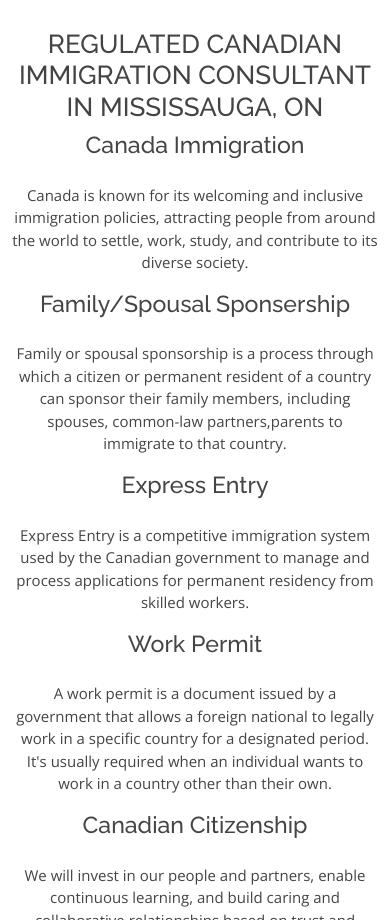
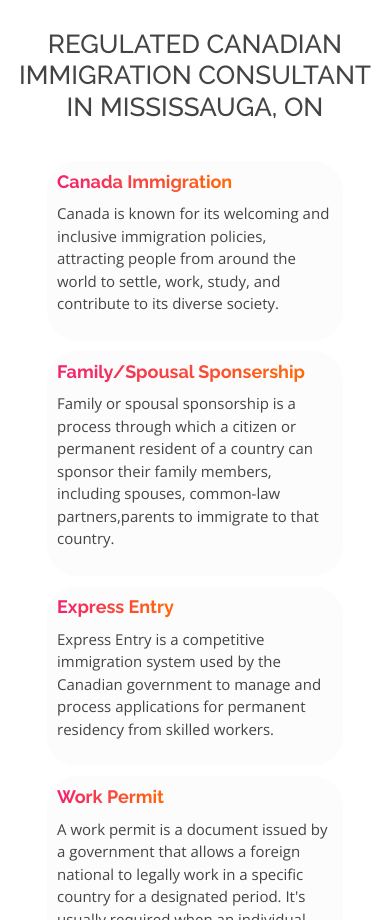
Before and after one commit to DEVANG-2021/Agate-overseas, a plain HTML site: page index.html in a window 390 px wide. Shown: the part 1080-2000 px from the top of the page. Drawn offline with nearby package versions, Linux system fonts and the light colour scheme.

Commit message:
Update style.css

```diff
--- a/assets/css/style.css
+++ b/assets/css/style.css
@@ -1,3 +1,4 @@
+
 /*--------------------------------------------------------------
 # General
 --------------------------------------------------------------*/
@@ -99,9 +100,9 @@ h6 {
 }
 
 #header .logo img {
-  /* max-height: 100px; */
-  height: 110px;
-  width: 130px;
+  max-height: 90px;
+
+  width: 170px;
   border-radius: 0px;
 }
 
@@ -393,7 +394,7 @@ h6 {
   color: #fff;
   margin: 10px 0 0 0;
   font-size: 44px;
-  font-style: italic;
+
 
 }
 
@@ -424,11 +425,14 @@ h6 {
   }
 
   #hero h1 {
-    font-size: 28px;
+    font-size: 7vw;
+    margin: 10px;
+    line-height: 70px;
+
   }
 
   #hero h2 {
-    font-size: 18px;
+    font-size: 7vw;
     line-height: 24px;
   }
 }
@@ -623,7 +627,7 @@ section {
   font-size: 14px;
   font-weight: 600;
   display: inline-block;
-  border-radius: 20px;
+  border-radius: 8px;
 }
 .get-started-btn:hover {
   background: #111111;
@@ -764,6 +768,10 @@ section {
 /*--------------------------------------------------------------
 # Tabs
 --------------------------------------------------------------*/
+
+.img-fluid{
+  border-radius: 15px;
+}
 .tabs .nav-tabs {
   border: 0;
   justify-content: space-between;
@@ -775,7 +783,7 @@ section {
 }
 .tabs .nav-link {
   border: 1px solid #b9b9b9;
-  padding: 15px;
+  padding: 8px;
   transition: 0.3s;
   color: #111111;
   border-radius: 0;
@@ -783,11 +791,12 @@ section {
   align-items: center;
   justify-content: center;
   cursor: pointer;
+  border-radius: 8px;
 }
 
 .tabs .nav-link i {
   padding-right: 25px;
-  font-size: 48px;
+  font-size: 30px;
 }
 
 .tabs .nav-link img {
@@ -952,7 +961,7 @@ section {
 
 .services .icon-box i {
   float: left;
-  margin-top: 10px;
+  margin-top: 7px;
   color: #e03a3c;
   font-size: 40px;
   line-height: 0;
@@ -1204,9 +1213,10 @@ background: #e03a3c;
 
 .testimonials .testimonial-item {
   box-sizing: content-box;
+  /* box-sizing: border-box; */
   padding: 30px;
   margin: 30px 15px;
-  min-height: 200px;
+  min-height: 350px;
   box-shadow: 0px 2px 12px rgba(0, 0, 0, 0.08);
   position: relative;
   background: #fff;
@@ -2306,3 +2316,89 @@ background: #e03a3c;
    height : 150px;
    width: 150px;
 }
+
+/* my code */
+.core {
+  /* background-color: red; */
+  width: 100%;
+  display: flex;
+  justify-content: center;
+  align-items: center;
+  gap: 10px;
+  flex-wrap: wrap;
+  padding: 30px;
+}
+.value {
+  width: 380px;
+  height: 190px;
+  /* background-color: #fcfcfc; */
+  padding: 30px;
+  display: flex;
+  flex-direction: column;
+  align-items: flex-start;
+  justify-content: flex-start;
+  border-radius: 30px;
+  backdrop-filter: blur(7.1px);
+  -webkit-backdrop-filter: blur(7.1px);
+}
+
+
+.value h3 {
+  font-size: 18px;
+  margin-bottom: 0px;
+  color: #3dbd99;
+  background: linear-gradient(to right, #f32170, #ff6b08);
+  -webkit-text-fill-color: transparent;
+  -webkit-background-clip: text;
+  font-weight: bold;
+}
+
+.value p{
+  text-align: start;
+  margin-top: 10px;
+}
+.value:nth-child(2) {
+  grid-area: two;
+}
+
+.value:nth-child(3) {
+  grid-area: three;
+}
+
+.value:nth-child(4) {
+  grid-area: four;
+}
+
+.value:nth-child(5) {
+  grid-area: five;
+}
+
+s .value:nth-child(6) {
+  grid-area: six;
+}
+
+#mainheading {
+
+  text-align: center;
+  padding-block: 0px;
+  font-size: 10vw;
+  color: #dbdbdb91;
+  transform: translateY(0px);
+  z-index: -99;
+}
+
+@media only screen and (max-width: 855px) {
+  .value {
+      width: 100%;
+      height: auto;
+      background-color: #fcfcfc;
+      padding: 10px;
+      margin: 0px 5px;
+      display: flex;
+      flex-direction: column;
+      align-items: flex-start;
+      justify-content: center;
+      border-radius: 30px;
+  }
+}
+/* end my code */
```
